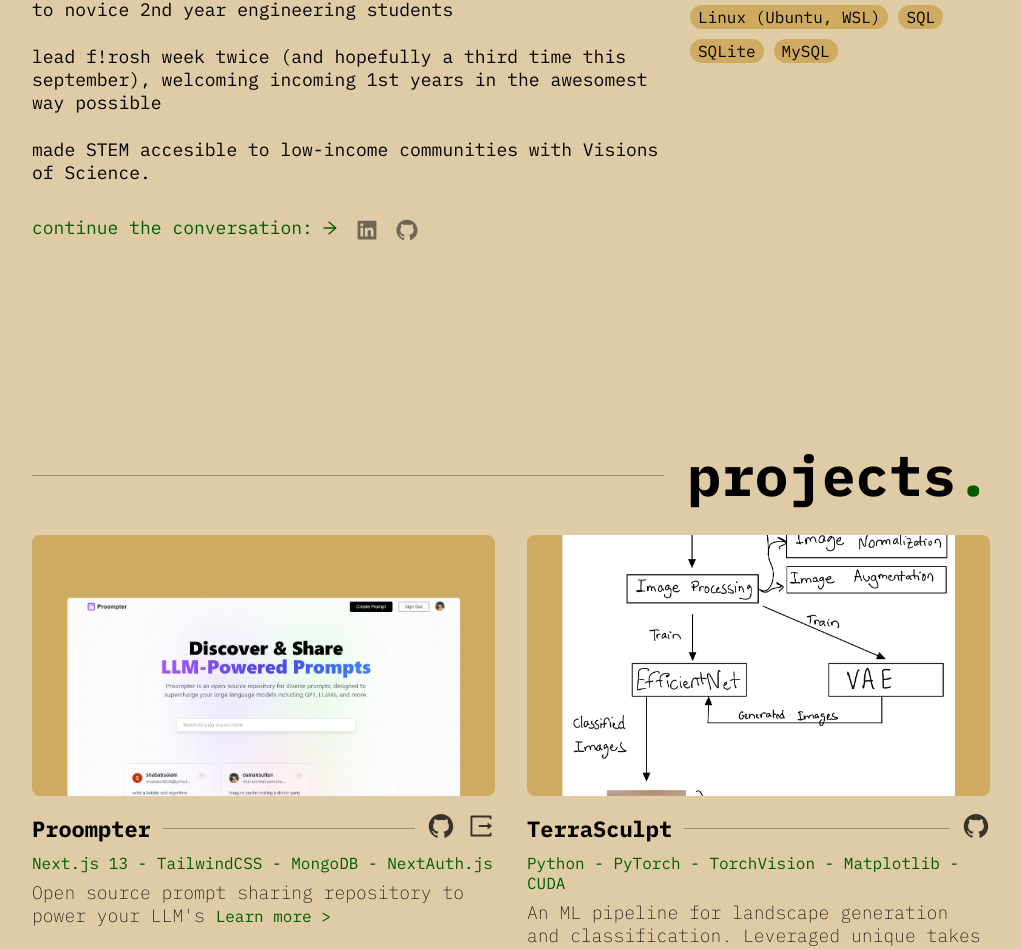
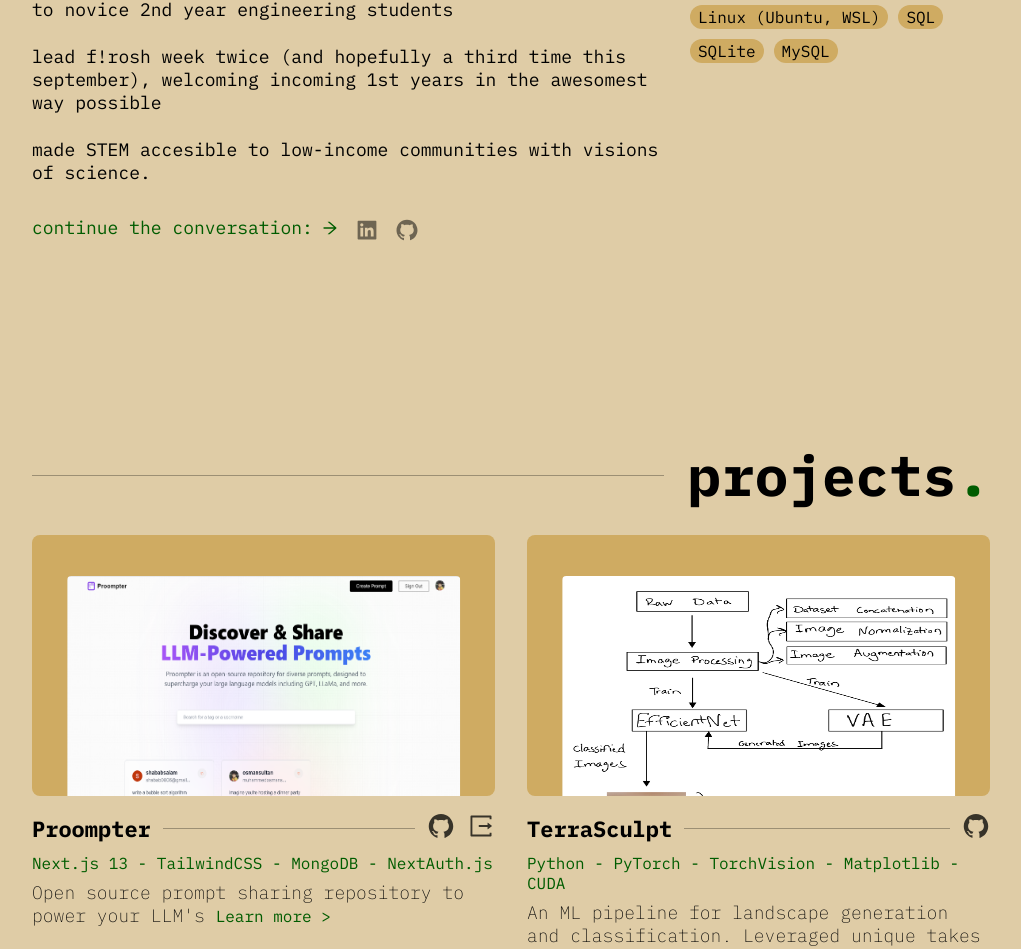
Before and after one commit to osman-sultan/osmansultan, a Next.js app: page / in a window 1280 px wide. Shown: the part 1888-2837 px from the top of the page, without its empty margins (159-1180 px from the left). Built offline with nearby package versions, Linux system fonts and the light colour scheme.

Commit message:
replace img with Image component

```diff
--- a/components/home/about/About.tsx
+++ b/components/home/about/About.tsx
@@ -49,8 +49,6 @@
                 many of my projects will revolve around the now dominant llm
                 field.
               </p>
-            </div>
-            <div>
               <p className={styles.aboutText} style={{ fontWeight: "bold" }}>
                 previously:
               </p>
@@ -65,8 +63,8 @@
                 possible
               </p>
               <p className={styles.aboutText}>
-                made STEM accesible to low-income communities with Visions of
-                Science.
+                made STEM accesible to low-income communities with visions of
+                science.
               </p>
             </div>
           </Reveal>
--- a/components/home/projects/Project.tsx
+++ b/components/home/projects/Project.tsx
@@ -1,5 +1,6 @@
 import { Reveal } from "@/components/utils/Reveal";
 import { motion, useAnimation, useInView } from "framer-motion";
+import Image from "next/image";
 import Link from "next/link";
 import { useEffect, useRef, useState } from "react";
 import { AiFillGithub, AiOutlineExport } from "react-icons/ai";
@@ -60,7 +61,9 @@
           onClick={() => setIsOpen(true)}
           className={styles.projectImage}
         >
-          <img
+          <Image
+            width={600}
+            height={275}
             src={imgSrc}
             alt={`An image of the ${title} project.`}
             style={{
--- a/components/home/projects/ProjectModal.tsx
+++ b/components/home/projects/ProjectModal.tsx
@@ -1,4 +1,5 @@
 import { motion } from "framer-motion";
+import Image from "next/image";
 import Link from "next/link";
 import { useEffect } from "react";
 import ReactDOM from "react-dom";
@@ -49,7 +50,9 @@
         onClick={(e) => e.stopPropagation()}
         className={styles.modalCard}
       >
-        <img
+        <Image
+          width={650}
+          height={500}
           className={styles.modalImage}
           src={imgSrc}
           alt={`An image of the ${title} project.`}
--- a/components/home/projects/Projects.tsx
+++ b/components/home/projects/Projects.tsx
@@ -19,7 +19,7 @@
 const projects = [
   {
     title: "Proompter",
-    imgSrc: "project-imgs/proompter.png",
+    imgSrc: "/project-imgs/proompter.png",
     code: "https://github.com/osman-sultan/proompter",
     projectLink: "https://projectproompter.vercel.app/",
     tech: ["Next.js 13", "TailwindCSS", "MongoDB", "NextAuth.js"],
@@ -48,7 +48,7 @@
   },
   {
     title: "TerraSculpt",
-    imgSrc: "project-imgs/terrasculpt.png",
+    imgSrc: "/project-imgs/terrasculpt.png",
     code: "https://github.com/osman-sultan/TerraSculpt",
     projectLink: "",
     tech: ["Python", "PyTorch", "TorchVision", "Matplotlib", "CUDA"],
@@ -86,7 +86,7 @@
   },
   {
     title: "Underlying Factors in Soccer Injuries",
-    imgSrc: "project-imgs/soccerinjuries.png",
+    imgSrc: "/project-imgs/soccerinjuries.png",
     code: "https://www.github.com",
     projectLink: "",
     tech: [
@@ -103,8 +103,8 @@
     modalContent: (
       <>
         <p>
-          In this project, inspired by Brazil's loss in the 2014 World Cup due
-          to Neymar's injury, I used machine learning to predict soccer
+          In this project, inspired by Brazil&apos;s loss in the 2014 World Cup
+          due to Neymar&apos;s injury, I used machine learning to predict soccer
           injuries, and important yet overlooked facet of the beautiful game.
         </p>
         <p>
```
